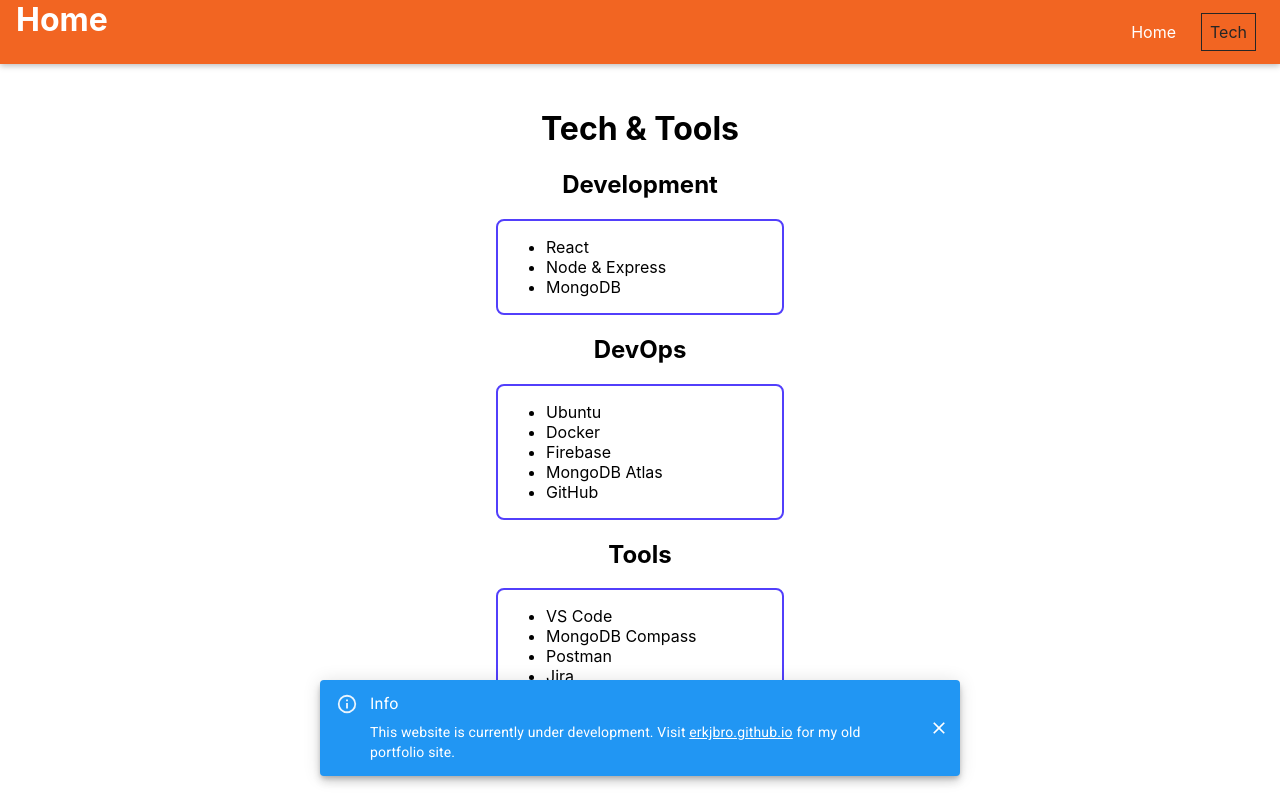
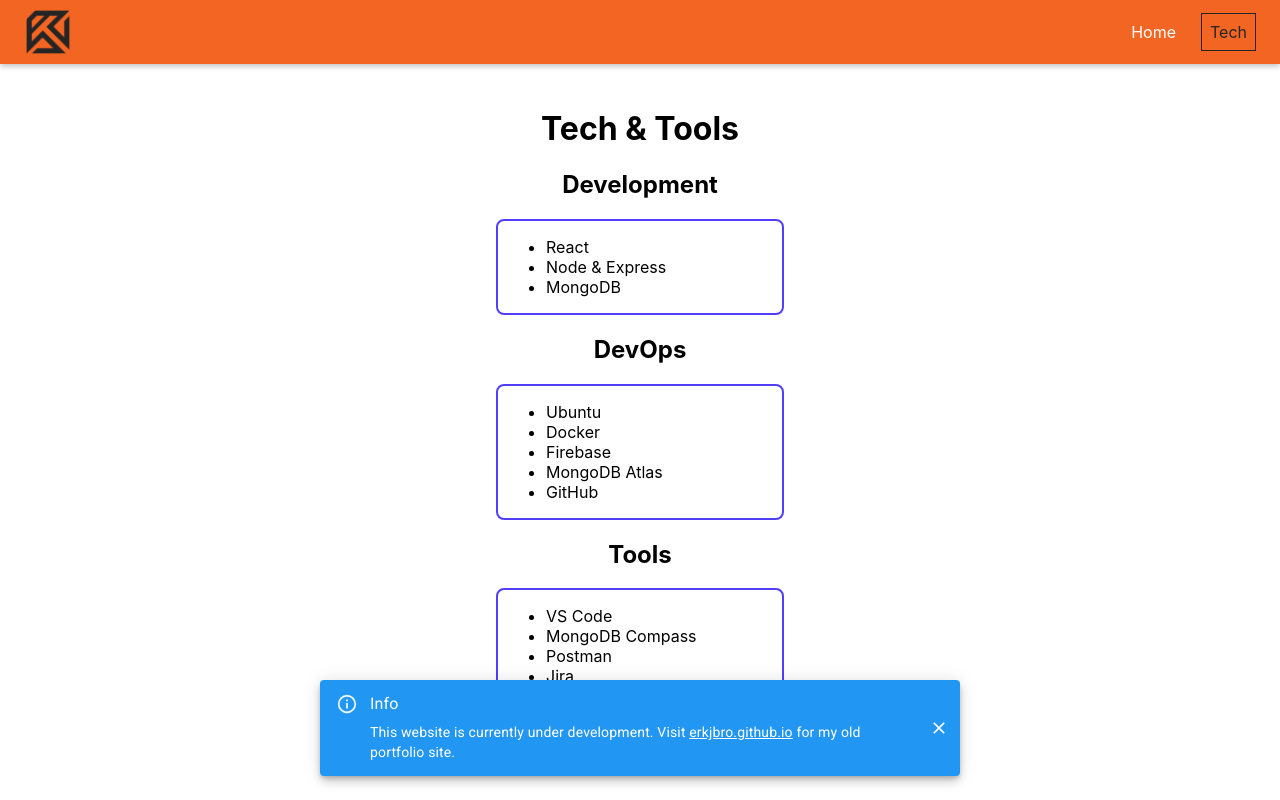
Before and after one commit to erkjbro/erkjbro-tech, a React (Create React App) app: page /tech in a window 1280 px wide. Built offline with nearby package versions, Linux system fonts and the light colour scheme.

Commit message:
replacing header title with logo

```diff
--- a/src/components/Navigation/MainNavigation/MainNavigation.js
+++ b/src/components/Navigation/MainNavigation/MainNavigation.js
@@ -5,6 +5,7 @@ import Backdrop from '../../UIElements/Backdrop/Backdrop';
 import MainHeader from '../MainHeader/MainHeader';
 import NavLinks from '../NavLinks/NavLinks';
 import SideDrawer from '../SideDrawer/SideDrawer';
+import ejbBlackLogo from '../../../assets/images/ejb-black-logo-v2.png';
 import './MainNavigation.scss';
 
 const MainNavigation = (props) => {
@@ -35,9 +36,11 @@ const MainNavigation = (props) => {
           <span />
           <span />
         </button>
-        <h1 className="main-navigation__title">
-          <Link to="/">Home</Link>
-        </h1>
+        <span className="main-navigation__logo">
+          <Link to="/">
+            <img src={ejbBlackLogo} alt="Home" />
+          </Link>
+        </span>
         <nav className="main-navigation__header-nav">
           <NavLinks />
         </nav>
--- a/src/components/Navigation/MainNavigation/MainNavigation.scss
+++ b/src/components/Navigation/MainNavigation/MainNavigation.scss
@@ -19,13 +19,16 @@
   }
 }
 
-.main-navigation__title {
+.main-navigation__logo {
   height: 100%;
+  display: flex;
+  align-items: center;
   color: map-get($colors, light);
 
   a {
+    height: 100%;
+    padding: 0.5rem;
     display: inline-flex;
-    height: 3rem;
     text-decoration: none;
     color: map-get($colors, light);
   }
```
